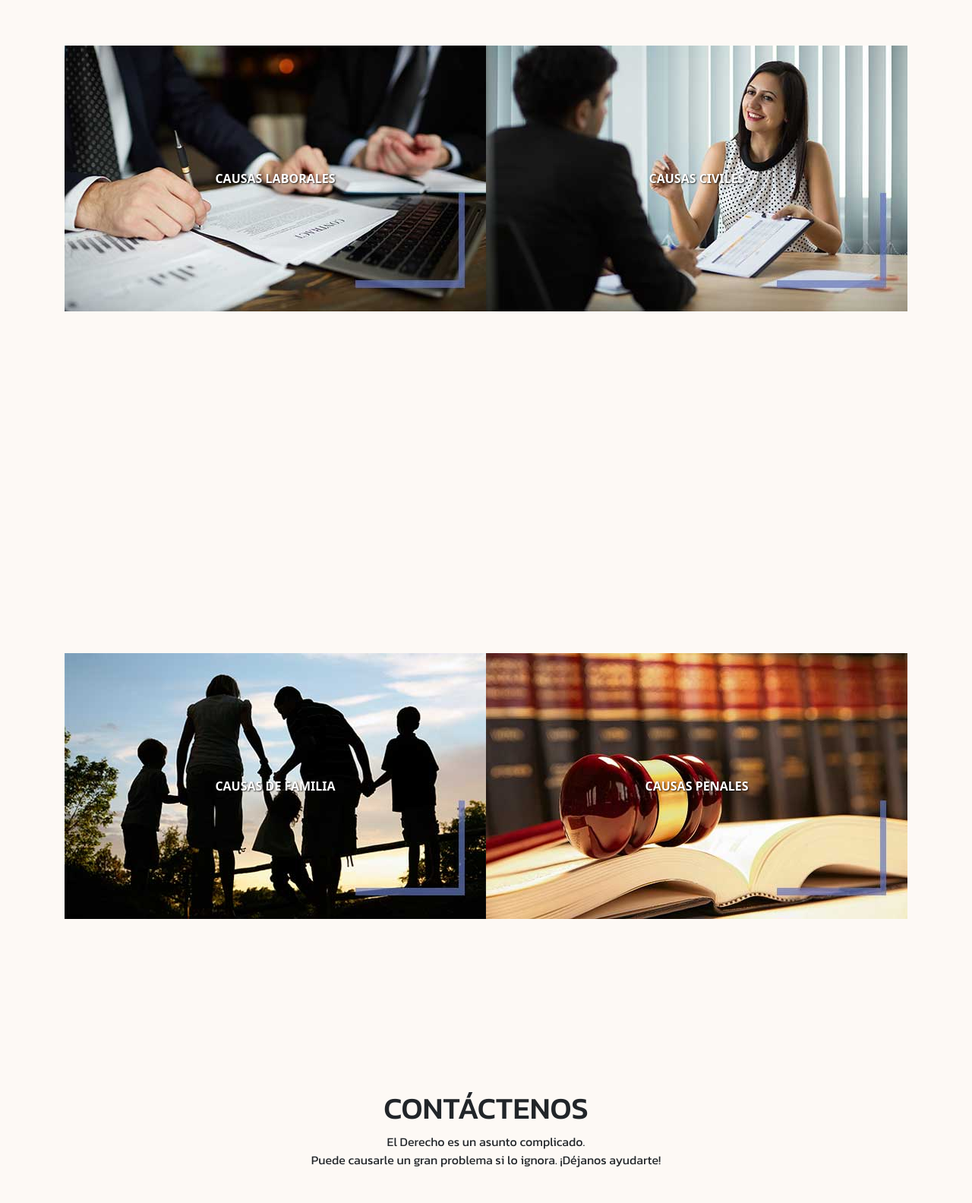
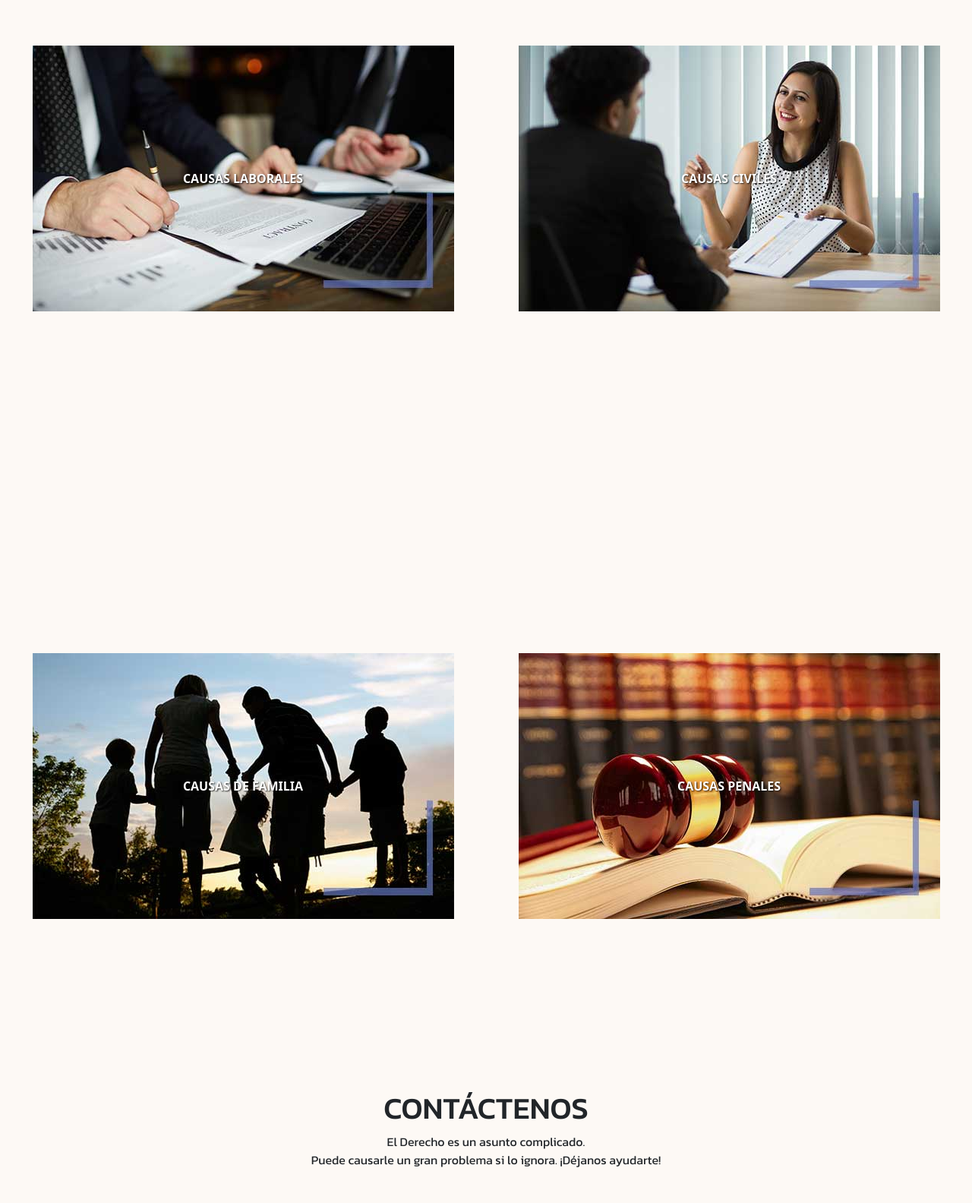
Before and after one commit to francovillarruel/sanzcantoswebreact, a React (Create React App) app: page / in a window 1280 px wide. Shown: the part 1940-3524 px from the top of the page at 76% size. Built offline with nearby package versions, Linux system fonts and the light colour scheme.

Commit message:
Update App.js

```diff
--- a/src/App.js
+++ b/src/App.js
@@ -1,6 +1,6 @@
 /* eslint-disable react/jsx-no-comment-textnodes */
 import MyCarousel from './components/MyCarousel'
-import React, { useEffect } from 'react';
+import React, { useEffect } from 'react'
 import 'bootstrap/dist/css/bootstrap.min.css'
 import CenteredComponent from './components/TextoSobreNosotros'
 import './App.css'
@@ -14,29 +14,8 @@ import ContactForm from './components/ContactForm'
 import { BrowserRouter as Router } from 'react-router-dom'
 import NavBarraRoute from './components/NavBarra'
 
-
 function App () {
 
- useEffect(() => {
-    const handleScroll = () => {
-      const scrollPosition = window.innerHeight + window.scrollY;
-
-      // Aquí establece la altura a partir de la cual se activará la animación
-      const triggerHeight = 200;
-
-      if (scrollPosition > triggerHeight) {
-        document.body.classList.add('scroll-animation');
-      } else {
-        document.body.classList.remove('scroll-animation');
-      }
-    };
-
-    window.addEventListener('scroll', handleScroll);
-
-    return () => {
-      window.removeEventListener('scroll', handleScroll);
-    };
-  }, []);
   return (
     <Router>
       <div
@@ -46,25 +25,17 @@ function App () {
           width: '100%',
           display: 'flex',
           flexDirection: 'column'
-
-
         }}
       >
         <div>
           <NavBarraRoute />
           <MyCarousel />
-          <CenteredComponent className="slide-in" />
-          <div>
-            <div
-              style={{
-                display: 'inline-flex',
-                alignItems: 'center',
-                width: '100%',
-                justifyContent: 'center'
-              }}
-            >
+          <CenteredComponent className='slide-in' />
+          <div style={{ display: 'flex', flexWrap: 'wrap' }}>
+
+      <div style={{ display: 'flex', justifyContent: 'center' ,flex: '0 0 50%'}}>
         <ModalWithImageAndText
-                className="slide-in"
+          className='slide-in'
           imageUrl={imagen}
           altText='Texto alternativo de la imagen'
           buttonText='CAUSAS LABORALES'
@@ -81,11 +52,13 @@ function App () {
             'Juicios por accidentes del trabajo',
             'Asesoría sindical',
             'Denuncias por prácticas antisindicales',
-                  'sesoría a empresas sobre cumplimiento de la ley laboral argentina.'
+            'Asesoría a empresas sobre cumplimiento de la ley laboral argentina.'
           ]}
         />
-
-              <ModalWithImageAndText className="slide-in"
+      </div>
+      <div style={{ flex: '0 0 50%', display: 'inline-list-item', justifyContent: 'center' }}>
+        <ModalWithImageAndText
+          className='slide-in'
           imageUrl={imagen2}
           altText='Texto alternativo de la imagen'
           buttonText='CAUSAS CIVILES'
@@ -94,27 +67,21 @@ function App () {
           listItems={[
             'Litigios civiles y comerciales',
             'Arbitrajes',
-                  'Resolucion y cumplimiento de contratos',
+            'Resolución y cumplimiento de contratos',
             'Juicios de arrendamiento',
             'Preciarios',
             'Juicios ejecutivos y cobranza judicial',
             'Redacciones de contratos',
-                  'Asesoria a empresas en materia societaria',
+            'Asesoría a empresas en materia societaria',
             'Herencias y testamentos',
-                  'Derecho del cosumidor',
+            'Derecho del consumidor',
             'Gestiones no contenciosas ante tribunales'
           ]}
         />
       </div>
-            <div
-              style={{
-                display: 'inline-flex',
-                alignItems: 'center',
-                width: '100%',
-                justifyContent: 'center'
-              }}
-            >
-              <ModalWithImageAndText className="slide-in"
+      <div style={{ flex: '0 0 50%', display: 'flex', justifyContent: 'center' }}>
+        <ModalWithImageAndText
+          className='slide-in'
           imageUrl={imagen3}
           altText='Texto alternativo de la imagen'
           buttonText='CAUSAS DE FAMILIA'
@@ -122,20 +89,23 @@ function App () {
           paragraphText='Nuestro estudio está preparado en el derecho de familia, quienes son capaces de representar al cliente en juicio, velar por sus intereses.'
           listItems={[
             'El matrimonio y sus efectos.',
-                  'Filiacion: Patria potestad / Cuidado Personal.',
+            'Filiación: Patria potestad / Cuidado Personal.',
             'Guardas_ Tutela / Curatela.',
-                  'Estado Civil: Reclamacion de Paternidad / impugnacion de Paternindad / Susceptibilida de Adopcion / Adopcion.',
+            'Estado Civil: Reclamación de Paternidad / impugnación de Paternidad / Susceptibilidad de Adopción / Adopción.',
             'Derecho de Alimentos: Aumento / Rebaja / Cumplimiento.',
-                  'Relacion del HIJO/A con el padre que no convive: Relacion Directa y Regular / Modificacion del Regimen',
-                  'Medidas Proteccionales: Proteccional / Entrega Inmediate / Suspencion RDR.',
-                  'Mediacion Familiar.',
+            'Relación del HIJO/A con el padre que no convive: Relación Directa y Regular / Modificación del Régimen',
+            'Medidas Proteccionales: Proteccional / Entrega Inmediata / Suspensión RDR.',
+            'Mediación Familiar.',
             'Voluntarias',
-                  'Autorizacion para salir del Pais.',
-                  'Divorcio y separacion judicial.',
+            'Autorización para salir del País.',
+            'Divorcio y separación judicial.',
             'Otras causas.'
           ]}
         />
-              <ModalWithImageAndText className="slide-in"
+      </div>
+      <div style={{ flex: '0 0 50%', display: 'flex', justifyContent: 'center' }}>
+        <ModalWithImageAndText
+          className='slide-in'
           imageUrl={imagen4}
           altText='Texto alternativo de la imagen'
           buttonText='CAUSAS PENALES'
@@ -145,10 +115,10 @@ function App () {
             'Formalizaciones.',
             'Procedimientos Simplificados.',
             'Salidas Alternativas.',
-                  'Preparacion de Juicio Oral.',
-                  'Presentacion de Querellas.',
+            'Preparación de Juicio Oral.',
+            'Presentación de Querellas.',
             'Violencia Intrafamiliar',
-                  'Discucion de medidas cautelares'
+            'Discusión de medidas cautelares'
           ]}
         />
       </div>
@@ -169,8 +139,7 @@ function App () {
             </p>
           </div>
           <br />
-          <div style={{ display: 'inline-flex', width: '100%' }}>
-            <ContactForm />
+          <div style={{ dflex: '0 0 50%', display: 'flex', justifyContent: 'center' , textAlign:'center'}}>
              <ContactComponent />
           </div>
         </div>
```
Lines whose indentation alone changed are shown as unchanged.
